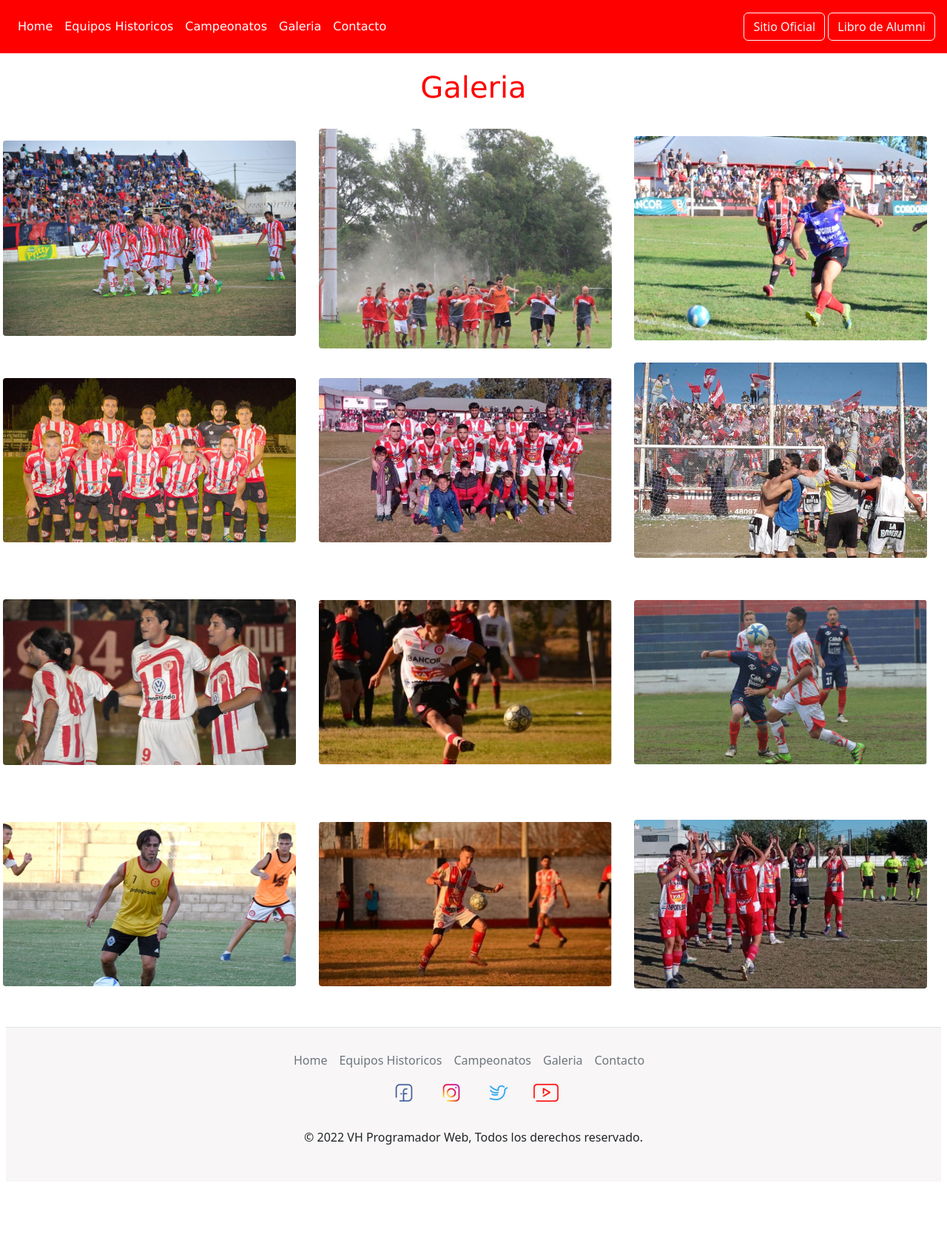
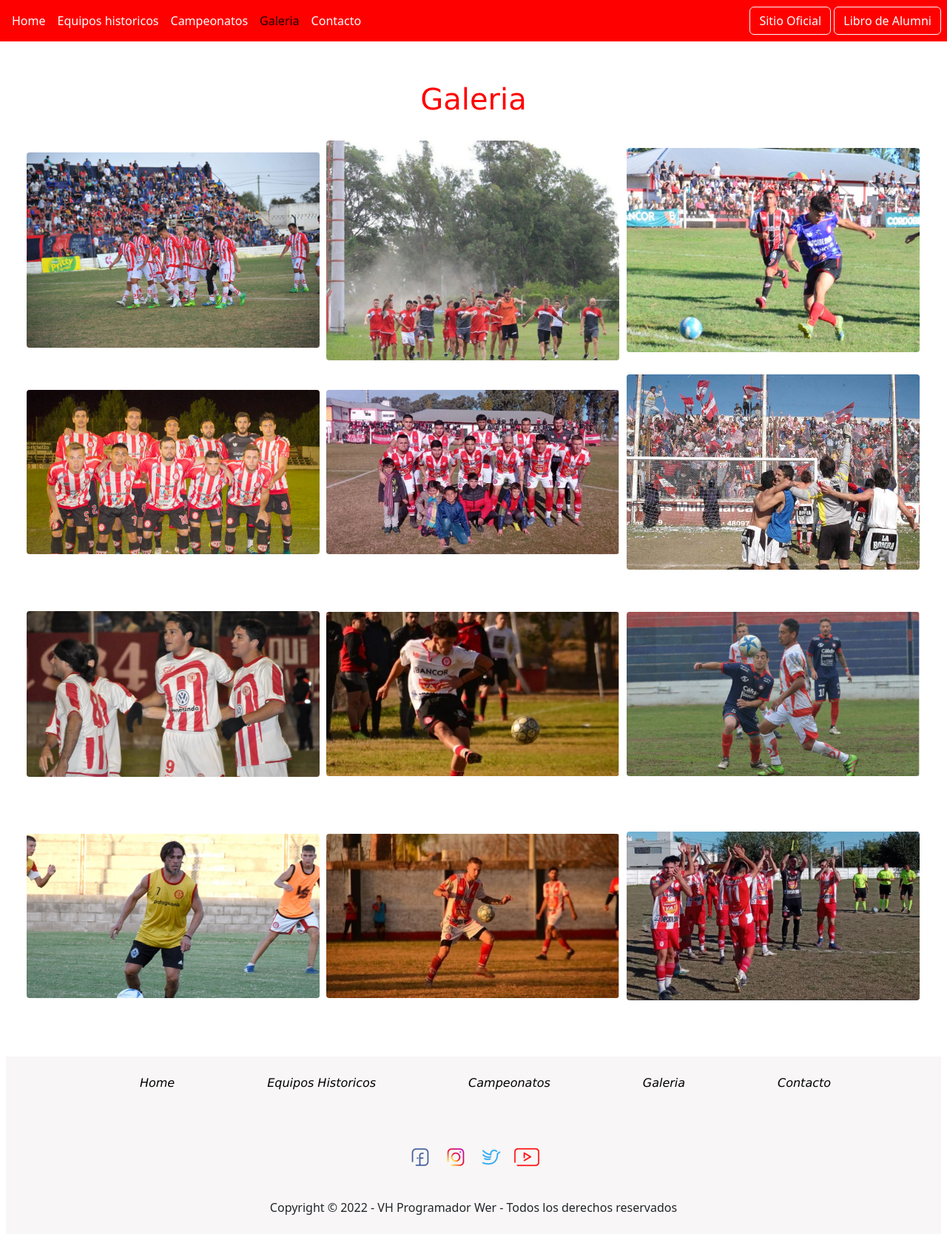
Before and after one commit to vvazquez86/fortinerosWeb, a plain HTML site: page pages/galeria.html in a window 1280 px wide. Shown: the whole page at 74% size. Before the commit the page ends 1613 px from the top, so only its background shows below. Drawn offline with nearby package versions, Linux system fonts and the light colour scheme.

Commit message:
Agregado final de bootstrap, efectos y animaciones

```diff
--- a/estilos.css
+++ b/estilos.css
@@ -4,23 +4,28 @@
     padding: 0;
 }
 
-.colorNav{
-    background-color: red;
-}
 .estiloFuente{
     color: white;
     font-family: Verdana, Geneva, Tahoma, sans-serif;
 }
-/* CSS FIRST MOBILE*/
+/* Encabezado */
+.header__nav{
+    background-color: red;
+    padding: 0.5rem;
+}
+.header__nav a{
+    color:white;
+}
 
-/* Encabezado */
+/*
+.footer__nav a:hover:after{
 
 
+} */
 
 /* FOOTER */
 
 footer {
-    display: flex;
     justify-content: space-between;
     align-items: center;
     flex-direction: column;
@@ -29,56 +34,60 @@ footer {
     margin: 0.5rem;
 }
 
-.footer__datos {
-    display: flex;
-    flex-direction: column;
-    text-align: center;
-    font-weight: bold;
-    font-family: Verdana, Geneva, Tahoma, sans-serif;
-    padding: 2rem;
-
+.footer__nav {
+    list-style-type: none;
+    padding: 1rem;
 }
 
-.footer__datos ul {
+.footer__nav ul {
+    display: flex;
+    justify-content: space-evenly;
     list-style: none;
+    text-decoration: none;
+}
+.footer__nav a{
+    text-decoration: none;
     color: black;
-    font-size: small;
-    font-weight: normal;
+    font-size: 16px;
+    font-family: Verdana, Geneva, Tahoma, sans-serif;
+    font-style: italic;
+    position: relative;
+}
+.footer__nav a:after{
+    content: "";
+    position: absolute;
+    right: 0;
+    bottom: 0;
+    left: 0;
+    height: 2px;
+    width: 100%;
+    background: red;
+    /*Animacion*/
+    transform-origin: right;
+    transform: scaleX(0);
+    transition: transform 0.25s ease-in-out;
+}
+.footer__nav a:hover:after{
+    /*Animacion*/
+    transform-origin: left;
+    transform: scaleX(1);
 }
 
-.footer__menu {
+
+.footer__redes{
     display: flex;
-    flex-direction: column;
-    list-style-type: none;
-    text-align: center;
+    justify-content: center;
     padding: 2rem;
 }
 
-.footer__menu a {
-    text-decoration: none;
-    color: black;
-    font-family: Verdana, Geneva, Tahoma, sans-serif;
+.imgfx:hover{
+    opacity: 20%;
 }
 
-.footer__menu ul {
+.footer__copy{
     display: flex;
-    flex-direction: column;
-    align-items: center;
-    list-style: none;
-    text-decoration: none;
+    justify-content: center
 }
-
-.footer__menu li {
-    text-align: center;
-    color: black
-} */
-
-.footer__redes{
-    display: inline-block;
-    align-items: center;
-}
-
-
 
 h1 {
     color: red;
@@ -128,9 +137,7 @@ h1 {
     margin: 0.5rem;
 }
 
-.home img {
-    width: 70%;
-}
+
 
 .home__fotoMenu h2 {
     color: red;
@@ -217,11 +224,18 @@ h1 {
     display: flex;
     flex-direction: column;
     align-items: center;
+    padding: 2rem;
 }
 
 .galeria img {
     width: 70%;
     padding: 1rem;
+    transition: all 300ms;
+    position: relative;
+}
+.galeria img:hover{
+    transform: scale(1.08);
+    opacity: 80%;
 }
 
 
--- a/pages/galeria.html
+++ b/pages/galeria.html
@@ -17,83 +17,86 @@
 <body>
 
     <!--Encabezado-->
-    <header class="p-3 text-white colorNav">
-
-        <div class="d-flex flex-wrap align-items-center justify-content-center justify-content-lg-start">
-
-            <ul class="nav col-12 col-lg-auto me-lg-auto mb-2 justify-content-center mb-md-0">
-                <li><a href="/index.html" class="nav-link px-2 estiloFuente">
-                        <font style="vertical-align: inherit;">Home</font>
-                    </a></li>
-                <li><a href="./equipos.html" class="nav-link px-2 estiloFuente">
-                        <font style="vertical-align: inherit;">Equipos Historicos</font>
-                    </a></li>
-                <li><a href="./campeonatos.html" class="nav-link px-2 estiloFuente">
-                        <font style="vertical-align:inherit ;">Campeonatos</font>
-                    </a></li>
-                <li><a href="#" class="nav-link px-2 estiloFuente">
-                        <font style="vertical-align: inherit;">Galeria</font>
-                    </a></li>
-                <li><a href="./contacto.html" class="nav-link px-2 estiloFuente">
-                        <font style="vertical-align: inherit;">Contacto</font>
-                    </a></li>
-            </ul>
-
+    <header>
+        <nav class="navbar navbar-expand-lg header__nav">
+            <button class="navbar-toggler" type="button" data-bs-toggle="collapse" data-bs-target="#navbarNavAltMarkup"
+                aria-controls="navbarNavAltMarkup" aria-expanded="false" aria-label="Toggle navigation">
+                <span class="navbar-toggler-icon"></span>
+            </button>
+            <div class="collapse navbar-collapse" id="navbarNavAltMarkup">
+                <div class="navbar-nav">
+                    <a class="nav-link" href="../index.html">Home</a>
+                    <a class="nav-link" href="./equipos.html">Equipos historicos</a>
+                    <a class="nav-link" href="./campeonatos.html">Campeonatos</a>
+                    <a class="nav-link active" aria-current="page" href="#">Galeria</a>
+                    <a class="nav-link" href="./contacto.html">Contacto</a>
+                </div>
+            </div>
             <div class="text-end">
                 <a class="btn btn-outline-light" href="https://www.clubatleticoalumni.com.ar/" target="_blank"
                     role="button">Sitio Oficial</a>
                 <a class="btn btn-outline-light" href="https://es.calameo.com/read/004114137e8370219f33a"
                     target="_blank" role="button">Libro de Alumni</a>
             </div>
-        </div>
-        </div>
+        </nav>
     </header>
 
     <!--Galeria de fotos historicas del club-->
     <main class="galeria">
 
-        <h1>Galeria</h1>
+            <h1>Galeria</h1>
 
-        <img src="../img/Galeria/caminando.jpg" class="rounded float-start" alt="...">
-        <img src="../img/Galeria/entrenamiento.jpg" class="rounded float-start" alt="...">
-        <img src="../img/Galeria/disparo.jpg" class="rounded float-end" alt="...">
+            <img src="../img/Galeria/caminando.jpg" class="rounded float-start" alt="Jugadores caminando">
+            <img src="../img/Galeria/entrenamiento.jpg" class="rounded float-start" alt="Jugadores entrenando">
+            <img src="../img/Galeria/disparo.jpg" class="rounded float-end" alt="Disparo al arco">
 
-        <img src="../img/Galeria/equipo.png" class="rounded float-start" alt="...">
-        <img src="../img/Galeria/esquipo-hoy.png" class="rounded float-start" alt="...">
-        <img src="../img/Galeria/festejo.jpg" class="rounded float-end" alt="...">
+            <img src="../img/Galeria/equipo.png" class="rounded float-start" alt="Foto del equipo">
+            <img src="../img/Galeria/esquipo-hoy.png" class="rounded float-start" alt="Foto del equipo actual">
+            <img src="../img/Galeria/festejo.jpg" class="rounded float-end" alt="Festejo de una victoria">
 
-        <img src="../img/Galeria/festejogol.jpg" class="rounded float-start" alt="...">
-        <img src="../img/Galeria/foto-reserva.png" class="rounded float-start" alt="...">
-        <img src="../img/Galeria/jugada.png" class="rounded float-end" alt="...">
+            <img src="../img/Galeria/festejogol.jpg" class="rounded float-start" alt="Festejo de un gol">
+            <img src="../img/Galeria/foto-reserva.png" class="rounded float-start" alt="Foto del equipod de la reserva">
+            <img src="../img/Galeria/jugada.png" class="rounded float-end" alt="Jugada de un partido">
 
-        <img src="../img/Galeria/mauro-rosales.png" class="rounded float-start" alt="...">
-        <img src="../img/Galeria/partido-colon.png" class="rounded float-start" alt="...">
-        <img src="../img/Galeria/saludo.jpg" class="rounded float-end" alt="...">
+            <img src="../img/Galeria/mauro-rosales.png" class="rounded float-start" alt="Foto de Mauro Rosales">
+            <img src="../img/Galeria/partido-colon.png" class="rounded float-start" alt="Partido contra colo">
+            <img src="../img/Galeria/saludo.jpg" class="rounded float-end" alt="Jugadores saludando al publcio">
 
     </main>
 
     <!--Pie de pagina-->
-    <footer class="d-flex flex-wrap justify-content-center align-items-end py-4 my-3 border-top">
-        <div class="row justify-content-center align-items-center">
-            <ul class="nav col-md-8 justify-content-center">
-                <li class="nav-item"><a href="../index.html" class="nav-link px-2 text-muted">Home</a>
-                </li>
-                <li class="nav-item"><a href="../pages/equipos.html" class="nav-link px-2 text-muted">Equipos
-                        Historicos</a></li>
-                <li class="nav-item"><a href="../pages/campeonatos.html"
-                        class="nav-link px-2 text-muted">Campeonatos</a>
-                </li>
-                <li class="nav-item"><a href="#" class="nav-link px-2 text-muted">Galeria</a></li>
-                <li class="nav-item"><a href="../pages/contacto.html" class="nav-link px-2 text-muted">Contacto</a></li>
+    <footer>
+        <nav class="footer__nav">
+            <ul class="footer__lista">
+                <a href="../index.html">
+                    <li>Home</li>
+                </a>
+                <a href="./equipos.html">
+                    <li>Equipos Historicos</li>
+                </a>
+                <a href="./campeonatos.html">
+                    <li>Campeonatos</li>
+                </a>
+                <a href="#">
+                    <li>Galeria</li>
+                </a>
+                <a href="./contacto.html">
+                    <li>Contacto</li>
+                </a>
             </ul>
-            <ul class="nav col-md-8 justify-content-center list-unstyled d-flex">
-                <li class="ms-3"><img src="../img/logos-redes/facebook.png" alt="facebook"></li>
-                <li class="ms-3"><img src="../img/logos-redes/instagram.png" alt="instagram"></li>
-                <li class="ms-3"><img src="../img/logos-redes/twitter.png" alt="twitter"></li>
-                <li class="ms-3"><img src="../img/logos-redes/youtube.png" alt="youtube"></li>
-            </ul>
-            <p class="nav col-md-8 justify-content-center p-4">© 2022 VH Programador Web, Todos los derechos reservado.
-            </p>
+        </nav>
+        <div class="footer__redes">
+            <a href="https://www.facebook.com/alumnivm" target="_blank"><img class="imgfx"
+                    src="../img/logos-redes/facebook.png" alt="facebook"></a>
+            <a href="https://www.instagram.com/alumnivm/" target="_blank"><img class="imgfx"
+                    src="../img/logos-redes/instagram.png" alt="instagram"></a>
+            <a href="https://twitter.com/AlumniVM" target="_blank"><img class="imgfx"
+                    src="../img/logos-redes/twitter.png" alt="twitter"></a>
+            <a href="https://www.youtube.com/user/alumnivm" target="_blank"><img class="imgfx"
+                    src="../img/logos-redes/youtube.png" alt="youtube"></a>
+        </div>
+        <div class="footer__copy">
+            <p>Copyright © 2022 - VH Programador Wer - Todos los derechos reservados</p>
         </div>
     </footer>
     <!-- JavaScript Bundle with Popper -->
```
Also changed, not shown: index.html (+53 -54 lines), pages/campeonatos.html (+34 -45 lines), pages/contacto.html (+34 -45 lines), pages/equipos.html (+34 -45 lines), readme.md.
